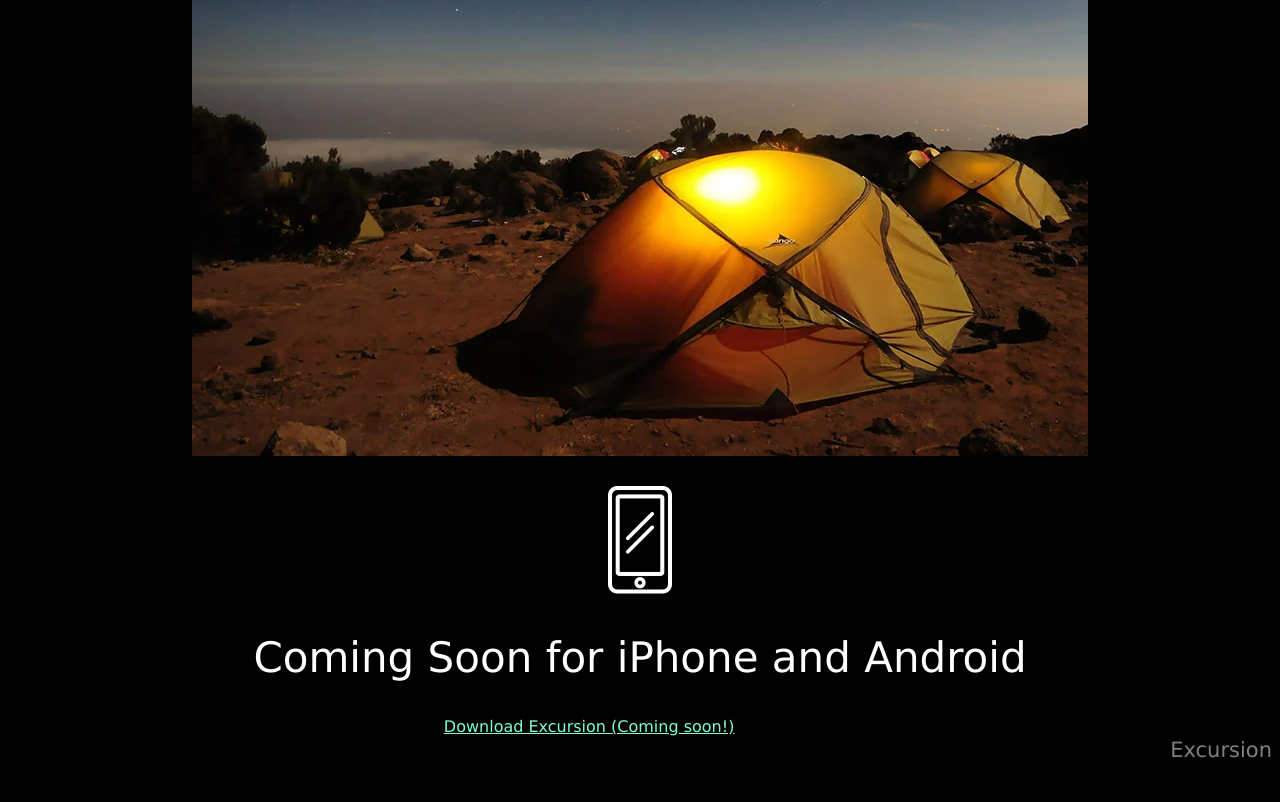
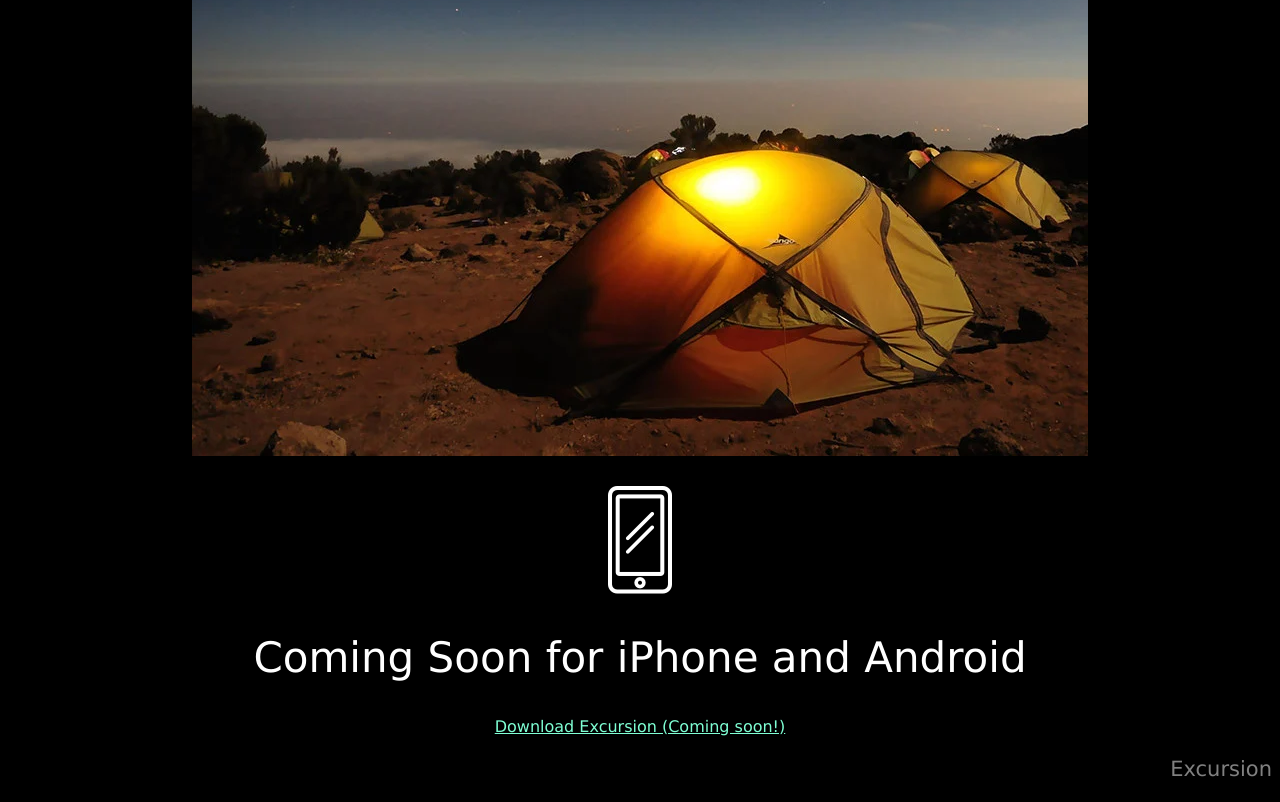
Before and after one commit to Klutez91/excursion, a plain HTML site: page index.html in a window 1280 px wide. Shown: the part 553-1355 px from the top of the page. Drawn offline with Linux system fonts and the light colour scheme.

Commit message:
penultimate commit

```diff
--- a/index.html
+++ b/index.html
@@ -27,8 +27,12 @@
             <img src="resources/images/phone.webp">
         </p>
         <h2>Coming Soon for iPhone and Android</h2>
+    </div>
+    <div>
         <a class="link" href="https://content.codecademy.com/programs/freelance-one/excursion/index.html#">Download Excursion (Coming soon!)</a>
-        <h3 class="copyright">Excursion</h3>
+    </div>
+    <div class="footer">
+        <h3>Excursion</h3>
     </div>
 
 </body>
--- a/resources/css/style.css
+++ b/resources/css/style.css
@@ -40,6 +40,6 @@ h3 {
     padding-top: 370px;
 }
 
-.copyright {
-    float: right;
+.footer {
+   text-align: right;
 }
```
